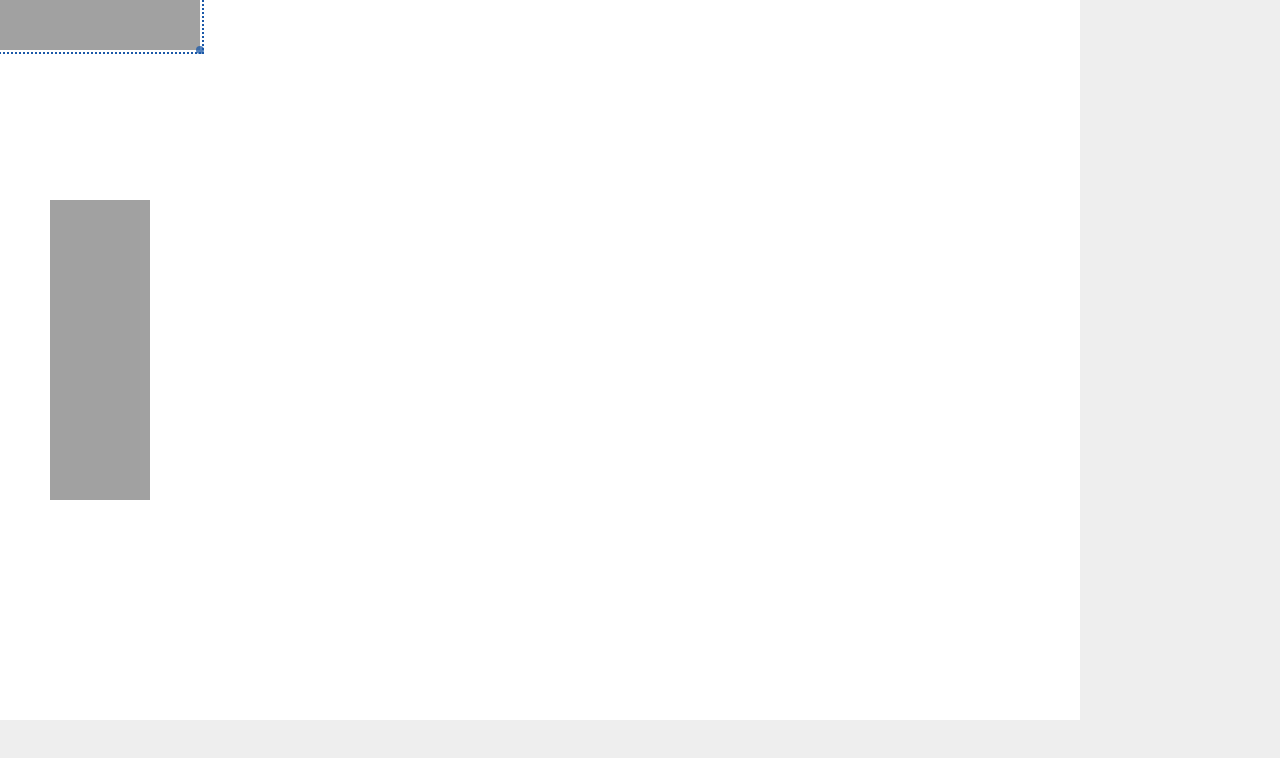
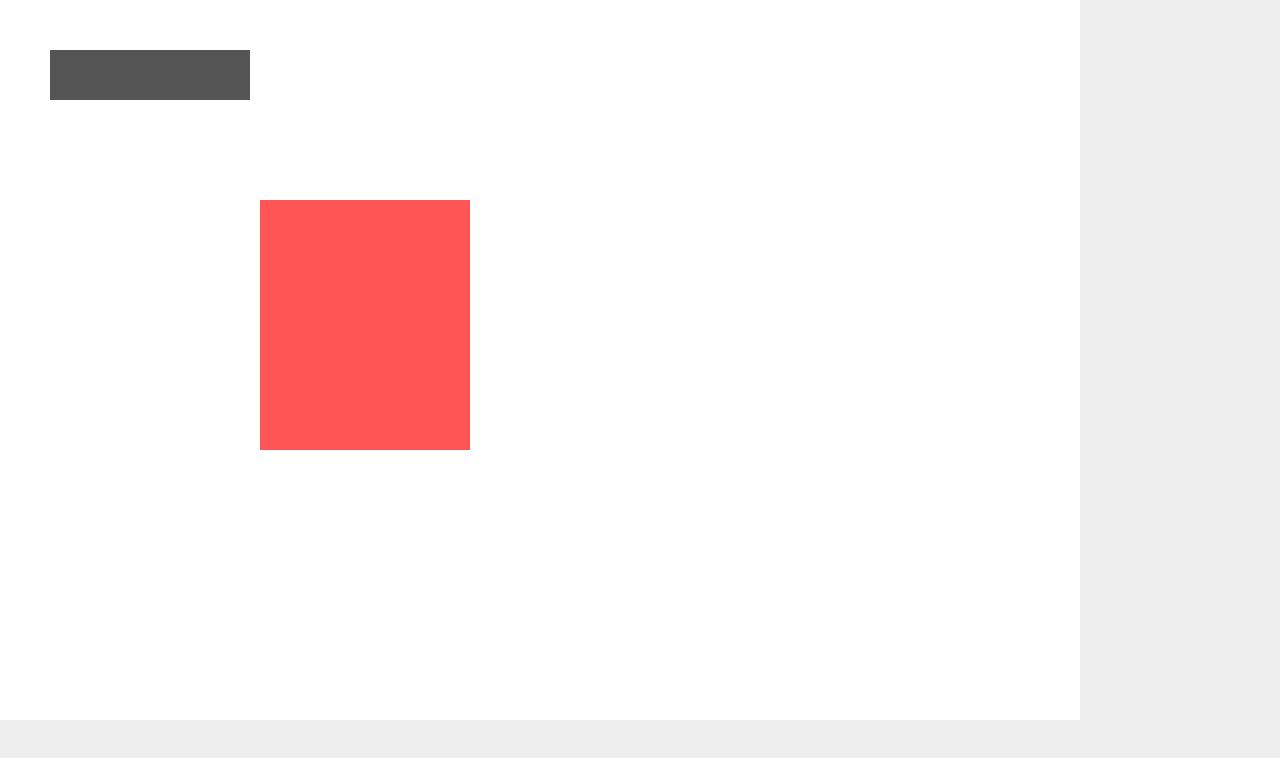
Before and after one commit to eoussama/eo-textdraw-editor, a Next.js app: page /editor/Editor in a window 1280 px wide. Shown: the top 758 px of the page. Built offline with nearby package versions, Linux system fonts and the light colour scheme.

Commit message:
📦 Box Color, resolves #52

```diff
--- a/components/textdraw/TextDraw.module.scss
+++ b/components/textdraw/TextDraw.module.scss
@@ -5,10 +5,8 @@
   user-select: none;
   position: absolute;
 
+  transition-duration: 0.2s;
   outline-color: transparent;
-  background-color: rgba(0, 0, 0, 0.37);
-
-  transition-duration: 0.2s;
   transition-property: outline-color;
 
   &__meta {
--- a/components/textdraw/TextDraw.tsx
+++ b/components/textdraw/TextDraw.tsx
@@ -6,6 +6,7 @@ import styles from './TextDraw.module.scss';
 import { useDrag } from '../../hooks/drag.hook';
 import { useResize } from '../../hooks/resize.hook';
 import { useActive } from '../../hooks/active.hook';
+import { BoxComponent } from '../../core/component/box';
 import { NameComponent } from '../../core/component/name';
 import { TTextDrawComponentProps } from '../../core/utils/types/props/textdrawComponenetProps.type';
 
@@ -13,6 +14,7 @@ import { TTextDrawComponentProps } from '../../core/utils/types/props/textdrawCo
 export default function TextDrawComponent(props: TTextDrawComponentProps) {
   const elementRef = useRef() as any;
   const [textdraw] = useState(props.textdraw);
+  const textdrawBox = useMemo(() => textdraw.getComponent(BoxComponent), [textdraw]);
   const textdrawName = useMemo(() => textdraw.getComponent(NameComponent), [textdraw]);
 
   const { isActive } = useActive(textdraw, elementRef);
@@ -34,7 +36,8 @@ export default function TextDrawComponent(props: TTextDrawComponentProps) {
           className={`textdraw ${styles.textdraw} ${isActive ? styles['textdraw--active'] : ''}`}
           style={{
             width: width,
-            height: height
+            height: height,
+            backgroundColor: textdrawBox?.boxColor
           }}
         >
           <div className={styles['textdraw__meta']}>
--- a/core/component/box.ts
+++ b/core/component/box.ts
@@ -24,6 +24,6 @@ export class BoxComponent extends Component {
     super();
 
     this.useBox = props?.useBox ?? true;
-    this.boxColor = props?.boxColor ?? '#000000FF';
+    this.boxColor = props?.boxColor ?? '#000000AA';
   }
 }
--- a/core/entity/boxTextdraw.ts
+++ b/core/entity/boxTextdraw.ts
@@ -1,4 +1,6 @@
 import { TextDraw } from './textdraw';
+import { BoxComponent } from '../component/box';
+import { TBoxTextDrawProps } from '../utils/types/props/boxTextdrawProps.type';
 
 
 /**
@@ -7,7 +9,8 @@ import { TextDraw } from './textdraw';
  */
 export class BoxTextDraw extends TextDraw {
 
-  constructor(props?: any) {
+  constructor(props?: Partial<TBoxTextDrawProps>) {
     super(props);
+    this.addComponent(new BoxComponent(props));
   }
 }
--- a/pages/editor/Editor.tsx
+++ b/pages/editor/Editor.tsx
@@ -3,6 +3,7 @@ import { BoardSystem } from '../../core/system/board';
 import { BoxTextDraw } from '../../core/entity/boxTextdraw';
 import { TextdrawSystem } from '../../core/system/textdraw';
 import EditorComponent from '../../components/editor/Editor';
+import { TBoxTextDrawProps } from '../../core/utils/types/props/boxTextdrawProps.type';
 
 
 export default function EditorPage() {
@@ -12,9 +13,9 @@ export default function EditorPage() {
 
     BoardSystem.setActive(board1.id);
 
-    TextdrawSystem.create(BoxTextDraw, board1, { sizeWidth: 200, sizeHeight: 50 });
-    TextdrawSystem.create(BoxTextDraw, board1, { posX: 50, posY: 200, sizeWidth: 100, sizeHeight: 300 });
-    TextdrawSystem.create(BoxTextDraw, board2, { posX: 400, posY: 500, sizeWidth: 200, sizeHeight: 50 });
+    TextdrawSystem.create(BoxTextDraw, board1, { sizeWidth: 200, sizeHeight: 50, posX: 50, posY: 50 });
+    TextdrawSystem.create<BoxTextDraw, TBoxTextDrawProps>(BoxTextDraw, board1, { posX: 260, posY: 200, sizeWidth: 210, sizeHeight: 250, boxColor: '#FF0000AA' });
+    TextdrawSystem.create<BoxTextDraw, TBoxTextDrawProps>(BoxTextDraw, board2, { posX: 400, posY: 500, sizeWidth: 200, sizeHeight: 50, boxColor: '#FFFF00AA' });
   }, []);
 
   return (
```
Also changed, not shown: core/utils/types/props/boxTextdrawProps.type.ts (added, +9 -0 lines).
